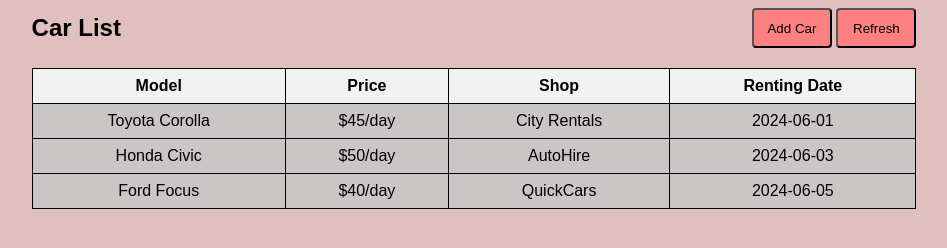
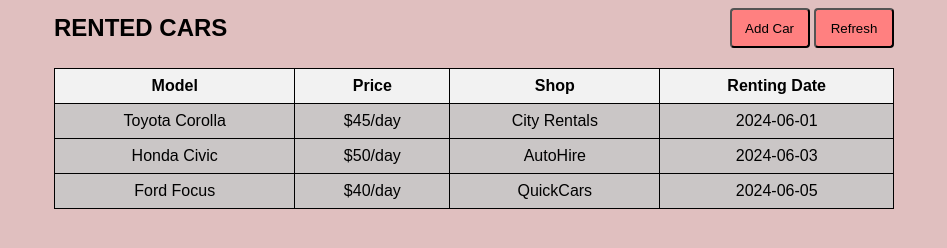
Before and after one commit to Aren-Step/MyPage, a plain HTML site: page home.html in a window 1280 px wide. Shown: the whole page, without its empty margins (166-1113 px from the left). Drawn offline with Linux system fonts and the light colour scheme.

Commit message:
Update container class and caption title for consistency; adjust minimum width in styles

```diff
--- a/home.html
+++ b/home.html
@@ -6,10 +6,10 @@
     <link rel="stylesheet" href="style.css">
 </head>
 <body>
-    <div id ="container">
+    <div class ="container">
         <caption>
             <div class="caption-container">
-                <div class="caption-title">Car List</div>
+                <div class="caption-title">RENTED CARS</div>
                 <div class="caption-buttons">
                     <button id="AddCar">Add Car</button>
                     <button id="RefreshCar">Refresh</button>
--- a/style.css
+++ b/style.css
@@ -1,6 +1,6 @@
 body {
     font-family: Arial, sans-serif; background: #e0bfbf;
-    min-width: 500px;
+    min-width: 720px;
 }
 button {
     width: 80px;
@@ -9,13 +9,15 @@ button {
     background-color: #ff8080;
     border-radius: 4px;
 }
-#container {
+.container {
     display: flex;
     flex-direction: column;
     align-items: center;
-    justify-content: center;
+    max-width: 1200px;
+    margin: 0 auto;
+
 }
-#container .caption-container{
+.container .caption-container{
     display: flex;
     flex-direction: row;
     width: 70%;
```
